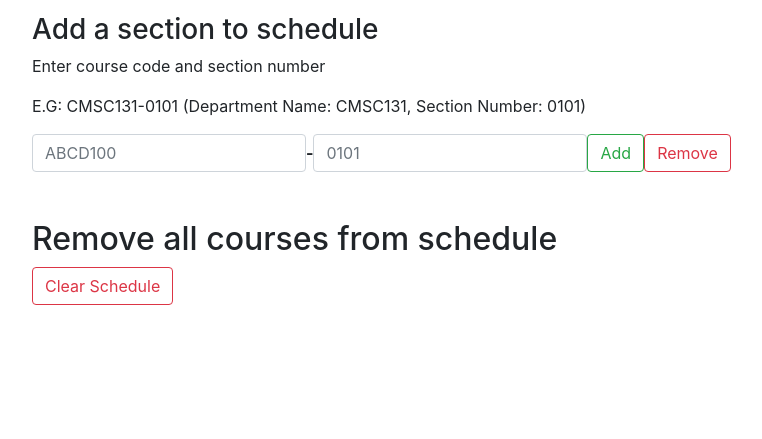
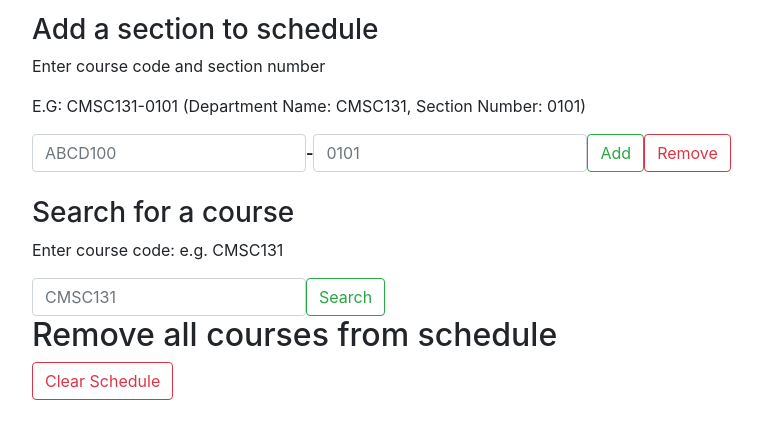
Before and after one commit to tythoneywell/schedule-builder, a Flask app: page / in a window 1280 px wide. Shown: the part 294-733 px from the top of the page, without its empty margins (53-815 px from the left). Run offline with Flask 2, Linux system fonts and the light colour scheme; some libraries are stand-ins or nearby versions.

Commit message:
Added scrollable section to see sections of course, added add button

```diff
--- a/flask_app/app.py
+++ b/flask_app/app.py
@@ -1,10 +1,11 @@
-from flask import Flask, render_template, redirect, url_for
+from flask import Flask, render_template, redirect, url_for, request
 from flask_app.backend.schedule import MySchedule
 from flask_app.backend.courses import CourseList
 from flask_app.forms import SearchForm, ClearAllCoursesForm, AddRemoveForm, NextPageOnAllCoursesPageForm, \
-    PreviousPageOnAllCoursesPageForm
+    PreviousPageOnAllCoursesPageForm, SearchForCourseSectionsForm, AddClassForm
 
 app = Flask(__name__)
+app.debug = True
 app.config['SECRET_KEY'] = "super secret key"
 course_list = CourseList()  # populate the course list from the big json file
 
@@ -28,8 +29,32 @@ def index():
     add_remove_form = AddRemoveForm()
     add_remove_notification_text = ""
     clear_all_courses_form = ClearAllCoursesForm()
+    search_for_sections_of_course_form = SearchForCourseSectionsForm()
+    add_class_form = AddClassForm()
 
-    if add_remove_form.validate_on_submit():
+    if search_for_sections_of_course_form.search_for_course.data and \
+            search_for_sections_of_course_form.validate_on_submit():
+        course_to_display = None
+        course_code = search_for_sections_of_course_form.search_query.data.upper()
+
+        try:
+            course_to_display = CourseList.get_courses_using_course_code(course_code)
+
+        except Exception as e:
+            add_remove_notification_text = str(e)
+
+        finally:
+            return render_template('index.html',
+                                   course_to_display=course_to_display,
+                                   schedule=schedule,
+                                   search_form=search_form,
+                                   add_remove_form=add_remove_form,
+                                   add_remove_notification_text=add_remove_notification_text,
+                                   clear_all_courses_form=clear_all_courses_form,
+                                   search_for_sections_of_course_form=search_for_sections_of_course_form,
+                                   add_class_form=add_class_form)
+
+    if (add_remove_form.add.data or add_remove_form.remove.data) and add_remove_form.validate_on_submit():
         course_code = add_remove_form.course_query.data.upper()
         section_number = add_remove_form.section_query.data
         add_remove_notification_text = ""
@@ -60,9 +85,11 @@ def index():
                                    search_form=search_form,
                                    add_remove_form=add_remove_form,
                                    add_remove_notification_text=add_remove_notification_text,
-                                   clear_all_courses_form=clear_all_courses_form)
+                                   clear_all_courses_form=clear_all_courses_form,
+                                   search_for_sections_of_course_form=search_for_sections_of_course_form,
+                                   add_class_form=add_class_form)
 
-    if clear_all_courses_form.validate_on_submit():
+    if clear_all_courses_form.clear_all.data and clear_all_courses_form.validate_on_submit():
         if schedule.total_credits == 0:
             clear_all_courses_form.clear_all.errors = ["Schedule is already empty"]
 
@@ -75,14 +102,46 @@ def index():
                                search_form=search_form,
                                add_remove_form=add_remove_form,
                                add_remove_notification_text=add_remove_notification_text,
-                               clear_all_courses_form=clear_all_courses_form)
+                               clear_all_courses_form=clear_all_courses_form,
+                               search_for_sections_of_course_form=search_for_sections_of_course_form,
+                               add_class_form=add_class_form)
+
+    # KEEP THIS IF STATEMENT LAST PLEASE!!!!
+    if add_class_form.validate_on_submit():
+        try:
+            button_response = request.form['course'].split(" ")[1].split("-")
+            course = button_response[0]
+            section = button_response[1]
+            course_to_add = CourseList.get_courses_using_course_code(course).sections[section]
+            # course_list.courses[course_code].sections[section_number]
+            course_to_add.set_color(colors[color_index])
+
+            schedule.add_class(course_to_add)
+            color_index += 1
+            if color_index >= len(colors):
+                color_index = 0
+
+        except Exception as e:
+            add_remove_notification_text = str(e)
+
+        finally:
+            return render_template('index.html',
+                                   schedule=schedule,
+                                   search_form=search_form,
+                                   add_remove_form=add_remove_form,
+                                   add_remove_notification_text=add_remove_notification_text,
+                                   clear_all_courses_form=clear_all_courses_form,
+                                   search_for_sections_of_course_form=search_for_sections_of_course_form,
+                                   add_class_form=add_class_form)
 
     return render_template('index.html',
                            schedule=schedule,
                            search_form=search_form,
                            add_remove_form=add_remove_form,
                            add_remove_notification_text=add_remove_notification_text,
-                           clear_all_courses_form=clear_all_courses_form)
+                           clear_all_courses_form=clear_all_courses_form,
+                           search_for_sections_of_course_form=search_for_sections_of_course_form,
+                           add_class_form=add_class_form)
 
 
 @app.route('/all_courses/<page_num>', methods=['GET', 'POST'])
--- a/flask_app/backend/courses.py
+++ b/flask_app/backend/courses.py
@@ -1,6 +1,4 @@
 import requests
-import os
-import json
 import re
 from datetime import datetime
 
--- a/flask_app/forms.py
+++ b/flask_app/forms.py
@@ -1,5 +1,5 @@
 from flask_wtf import FlaskForm
-from wtforms import StringField, SubmitField
+from wtforms import StringField, SubmitField, HiddenField
 from wtforms.validators import InputRequired
 
 
@@ -9,9 +9,7 @@ class SearchForm(FlaskForm):
 
 
 class AddClassForm(FlaskForm):
-    course_code = StringField('Course Code', validators=[InputRequired()])
-    section_num = StringField('Section Number', validators=[InputRequired()])
-    add_course = SubmitField('Submit')
+    submit2 = SubmitField('Submit')
 
 
 class AddRemoveForm(FlaskForm):
@@ -24,8 +22,15 @@ class AddRemoveForm(FlaskForm):
 class ClearAllCoursesForm(FlaskForm):
     clear_all = SubmitField('Clear Schedule')
 
+
+class SearchForCourseSectionsForm(FlaskForm):
+    search_query = StringField('Course To Search', validators=[InputRequired()])
+    search_for_course = SubmitField('Search')
+
+
 class NextPageOnAllCoursesPageForm(FlaskForm):
     next_page = SubmitField('Next Page')
 
+
 class PreviousPageOnAllCoursesPageForm(FlaskForm):
     previous_page = SubmitField('Previous Page')
--- a/flask_app/templates/index.html
+++ b/flask_app/templates/index.html
@@ -2,7 +2,6 @@
 {% block content %}
 <b>UMD Schedule Builder</b>
 <a href="{{ url_for('all_courses', page_num = 1) }}"><h3>See all courses</h3></a>
-
 
 
 <body>
@@ -129,8 +128,38 @@
         {{ add_remove_form.remove(class="btn btn-outline-danger") }}
     </form>
     <b> {{ add_remove_notification_text }} </b>
+</div>
+
+<div class="container">
     <br>
-    <br>
+    <h3>Search for a course</h3>
+    <p>Enter course code: e.g. CMSC131</p>
+</div>
+<div class="container">
+    <form action="/" class="form-inline my-2 my-lg-0" method="POST">
+        {{ search_for_sections_of_course_form.csrf_token }}
+        {{ search_for_sections_of_course_form.search_query(class="form-control", placeholder="CMSC131") }}
+        {{ search_for_sections_of_course_form.search_for_course(class="btn btn-outline-success") }}
+    </form>
+    {% if course_to_display %}
+        <div class="scrollablesections" style="height: 20%; overflow-y: scroll;">
+            {% for section_num, section in course_to_display.sections.items() %}
+                <h4> {{section.section_id}} </h4>
+                    {{section.open_seats}} out of {{section.total_seats}} seats available <br>
+                    {% for professor in section.professor %}
+                        {{ professor }} <br>
+                    {% endfor %}
+
+                    {%for times, day in section.get_formatted_weekly_schedule().items() %}
+                         <ul>{{day}}: {{times}}</ul>
+                    {% endfor %}
+            <form action="/" method="POST">
+                 {{ add_class_form.csrf_token }}
+                 <input type="submit" name="course" value="Add {{section.section_id}}">
+            </form>
+            {% endfor %}
+        </div>
+    {% endif %}
 </div>
 
 <div class="container">
```
Also changed, not shown: tests/data_for_tests.json (line endings or trailing spaces), tests/test_courses.py (line endings or trailing spaces).
